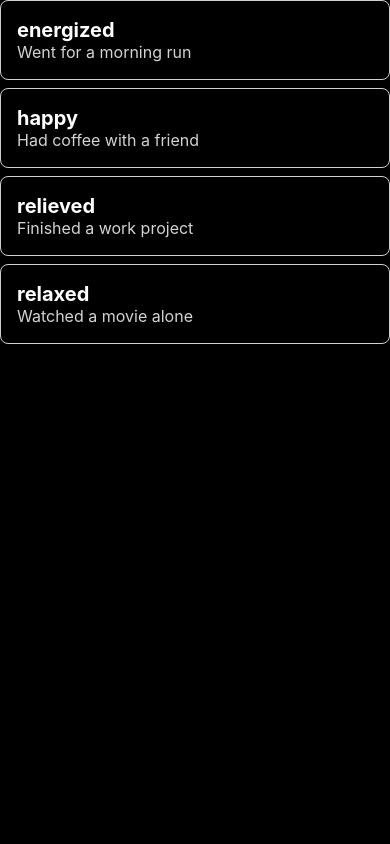
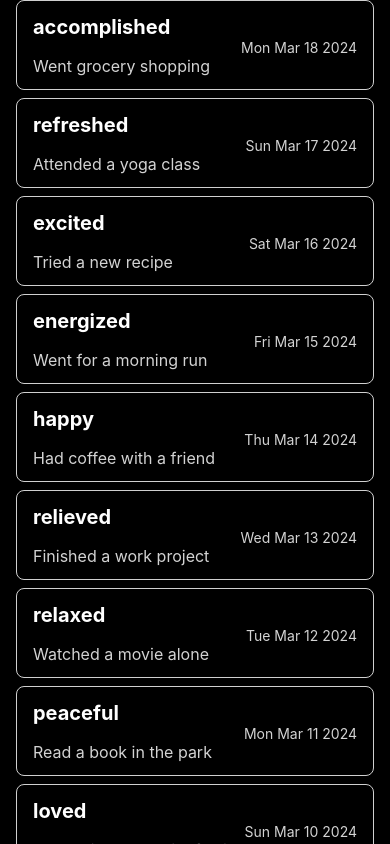
Before and after one commit to ps1312/animated-swipeable, a React Native app: screen / in a window 390 px wide. Built offline with nearby package versions, Linux system fonts and the light colour scheme.

Commit message:
add more sample entries + sort descending

```diff
--- a/App.tsx
+++ b/App.tsx
@@ -7,6 +7,7 @@ import memories, { Memory } from './memories'
 const MemoryListItem: ListRenderItem<Memory> = ({ item }) => (
   <View style={styles.listItem}>
     <Text style={styles.listItemTitle}>{item.emotion}</Text>
+    <Text style={styles.listItemDate}>{item.createdAt.toDateString()}</Text>
     <Text style={styles.listItemSubtitle}>{item.activity}</Text>
   </View>
 )
@@ -16,7 +17,12 @@ const App = () => {
     <SafeAreaProvider>
       <SafeAreaView style={styles.container}>
         <StatusBar style="auto" />
-        <FlatList data={memories} renderItem={MemoryListItem} />
+
+        <FlatList
+          data={memories}
+          renderItem={MemoryListItem}
+          contentContainerStyle={{ marginHorizontal: 16 }}
+        />
       </SafeAreaView>
     </SafeAreaProvider>
   )
@@ -28,7 +34,7 @@ const styles = StyleSheet.create({
     backgroundColor: '#000',
   },
   listItem: {
-    height: 80,
+    height: 90,
     padding: 16,
     width: '100%',
     borderWidth: 1,
@@ -39,6 +45,7 @@ const styles = StyleSheet.create({
   },
   listItemTitle: { color: 'white', fontSize: 20, fontWeight: 'bold' },
   listItemSubtitle: { color: 'lightgray', fontSize: 16 },
+  listItemDate: { color: 'lightgray', fontSize: 14, alignSelf: 'flex-end' },
 })
 
 export default App
--- a/data.json
+++ b/data.json
@@ -26,5 +26,47 @@
     "emotion": "relaxed",
     "reaction": "Needed this downtime to unwind.",
     "createdAt": "2024-03-12T21:00:00.000Z"
+  },
+  {
+    "id": 5,
+    "activity": "Tried a new recipe",
+    "emotion": "excited",
+    "reaction": "It turned out better than expected! Will make it again.",
+    "createdAt": "2024-03-16T19:15:00.000Z"
+  },
+  {
+    "id": 6,
+    "activity": "Read a book in the park",
+    "emotion": "peaceful",
+    "reaction": "Perfect weather and a great story. So relaxing.",
+    "createdAt": "2024-03-11T16:30:00.000Z"
+  },
+  {
+    "id": 7,
+    "activity": "Attended a yoga class",
+    "emotion": "refreshed",
+    "reaction": "My body feels stretched and my mind is clear.",
+    "createdAt": "2024-03-17T07:00:00.000Z"
+  },
+  {
+    "id": 8,
+    "activity": "Had a video call with family",
+    "emotion": "loved",
+    "reaction": "Miss them so much but grateful for technology.",
+    "createdAt": "2024-03-10T20:45:00.000Z"
+  },
+  {
+    "id": 9,
+    "activity": "Went grocery shopping",
+    "emotion": "accomplished",
+    "reaction": "Stocked up for the week. Feeling organized!",
+    "createdAt": "2024-03-18T11:20:00.000Z"
+  },
+  {
+    "id": 10,
+    "activity": "Listened to a new podcast",
+    "emotion": "curious",
+    "reaction": "Learned something new and interesting today.",
+    "createdAt": "2024-03-09T13:10:00.000Z"
   }
 ]
--- a/memories.ts
+++ b/memories.ts
@@ -28,9 +28,14 @@ const validateModel = (json: any, index: number) => {
   return { ...json, createdAt: date } as Memory
 }
 
+// descending: b - a
+const descending = (a: Memory, b: Memory) => {
+  return b.createdAt.getTime() - a.createdAt.getTime()
+}
+
 const getMemories = (): Memory[] => {
   try {
-    return data.map(validateModel)
+    return data.map(validateModel).sort(descending)
   } catch (e) {
     return []
   }
```
